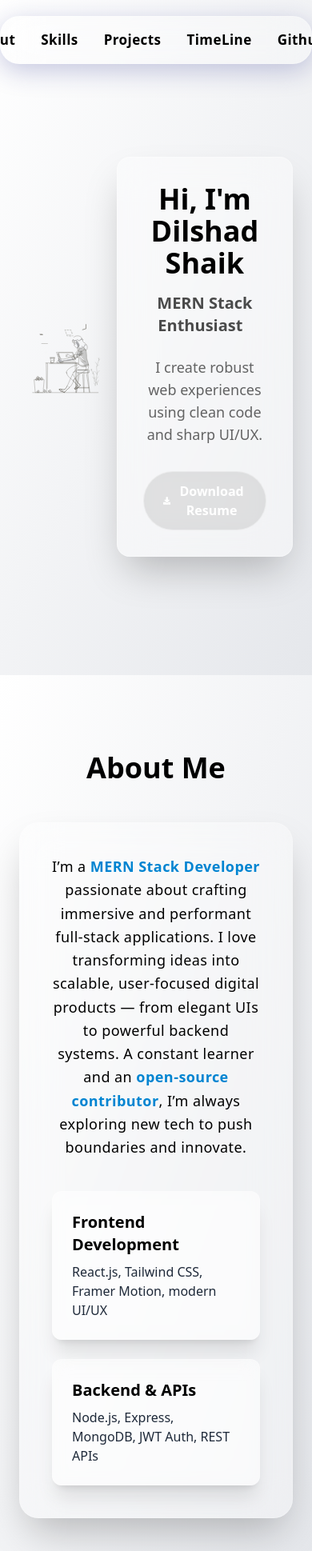
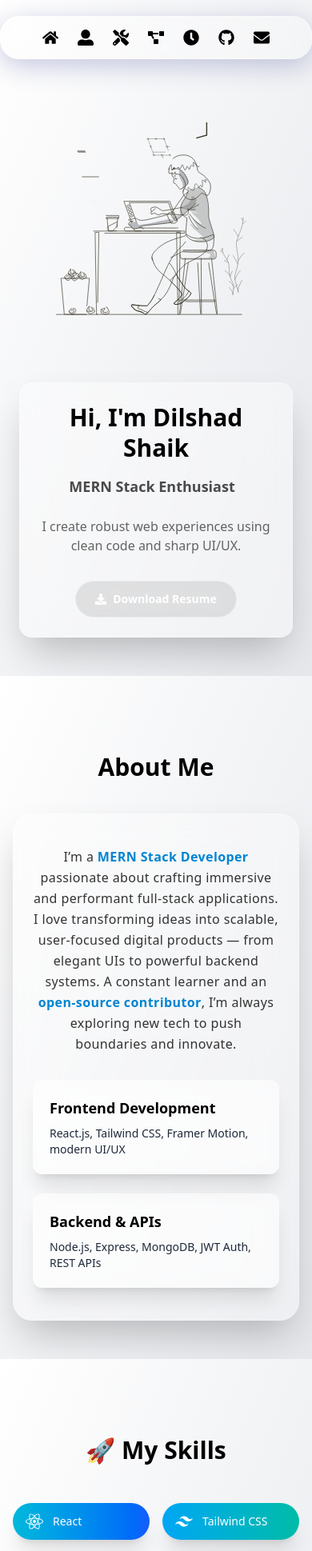
Before and after one commit to Dilshad-shaik-14/Myportfolio, a React (Vite) app: page / in a window 390 px wide. Shown: the top 1939 px of the page at 80% size. Built offline with nearby package versions, Linux system fonts and the light colour scheme; no server answers.

Commit message:
feat: Enhance portfolio pages with improved layout, icons, and animations

```diff
--- a/src/components/Navbar.jsx
+++ b/src/components/Navbar.jsx
@@ -1,6 +1,7 @@
 import { useEffect, useState } from "react";
 import { Link } from "react-scroll";
 import { motion } from "framer-motion";
+import { FaHome, FaUserAlt, FaTools, FaProjectDiagram, FaClock, FaGithub, FaEnvelope } from "react-icons/fa";
 
 export default function Navbar() {
   const [isScrolled, setIsScrolled] = useState(false);
@@ -13,7 +14,15 @@ export default function Navbar() {
     return () => window.removeEventListener("scroll", handleScroll);
   }, []);
 
-  const navItems = ["Home", "about", "skills", "projects", "TimeLine", "Github", "contact"];
+  const navItems = [
+    { id: "Home", icon: <FaHome />, label: "Home" },
+    { id: "about", icon: <FaUserAlt />, label: "About" },
+    { id: "skills", icon: <FaTools />, label: "Skills" },
+    { id: "projects", icon: <FaProjectDiagram />, label: "Projects" },
+    { id: "timeline", icon: <FaClock />, label: "Timeline" },
+    { id: "github", icon: <FaGithub />, label: "GitHub" },
+    { id: "contact", icon: <FaEnvelope />, label: "Contact" },
+  ];
 
   const navVariants = {
     hidden: { opacity: 0, y: -20 },
@@ -27,7 +36,9 @@ export default function Navbar() {
   return (
     <header
       className={`fixed top-0 left-0 w-full z-50 transition-all duration-500 ease-in-out ${
-        isScrolled ? "backdrop-blur-2xl bg-white/30 dark:bg-black/20 shadow-xl scale-[1.01]" : "bg-transparent"
+        isScrolled
+          ? "backdrop-blur-2xl bg-white/30 dark:bg-black/20 shadow-xl scale-[1.01]"
+          : "bg-transparent"
       }`}
     >
       <motion.nav
@@ -37,12 +48,11 @@ export default function Navbar() {
         className="max-w-6xl mx-auto px-6 py-4 mt-5 flex justify-center items-center rounded-3xl
         bg-white/20 dark:bg-white/5 backdrop-blur-xl border border-white/40 dark:border-white/10
         shadow-[0_8px_32px_rgba(31,38,135,0.25)] hover:shadow-[0_12px_48px_rgba(0,0,0,0.3)]"
-        style={{ border: "1px solid rgba(255, 255, 255, 0.2)" }}
       >
-        <ul className="flex space-x-8 md:space-x-12 text-[17px] font-semibold tracking-wide">
+        <ul className="flex space-x-6 md:space-x-10 text-[17px] font-semibold tracking-wide">
           {navItems.map((item, i) => (
             <motion.li
-              key={item}
+              key={item.id}
               custom={i}
               initial="hidden"
               animate="visible"
@@ -55,21 +65,20 @@ export default function Navbar() {
               className="cursor-pointer relative group"
             >
               <Link
-                to={item}
+                to={item.id}
                 smooth={true}
                 duration={500}
                 offset={-80}
+                spy={true}
                 activeClass="active-link"
-                spy={true}
-                className="capitalize text-black dark:text-white transition-colors"
+                className="flex flex-col md:flex-row items-center gap-1 capitalize text-black dark:text-white transition-colors"
               >
-                {item}
+                <span className="text-xl">{item.icon}</span>
+                <span className="hidden md:inline">{item.label}</span>
               </Link>
 
               {/* Underline animation */}
-              <span
-                className="absolute bottom-[-4px] left-0 w-0 h-[2px] bg-sky-500 group-hover:w-full transition-all duration-300"
-              />
+              <span className="absolute bottom-[-4px] left-0 w-0 h-[2px] bg-sky-500 group-hover:w-full transition-all duration-300" />
             </motion.li>
           ))}
         </ul>
--- a/src/pages/About.jsx
+++ b/src/pages/About.jsx
@@ -4,29 +4,31 @@ export default function About() {
   return (
     <section
       id="about"
-      className="pt-24 min-h-screen flex items-center justify-center px-6 md:px-16 py-12
+      className="pt-24 min-h-screen flex items-center justify-center px-4 sm:px-8 md:px-16 py-12
       bg-gradient-to-br from-white to-gray-200 dark:from-black dark:to-neutral-900
       text-black dark:text-white transition-colors duration-500 overflow-hidden"
     >
       <div className="max-w-6xl w-full">
+        {/* Heading */}
         <motion.h2
           initial={{ opacity: 0, y: -30 }}
           whileInView={{ opacity: 1, y: 0 }}
           transition={{ duration: 0.8 }}
           viewport={{ once: true }}
-          className="text-4xl md:text-5xl font-extrabold text-center mb-12"
+          className="text-3xl sm:text-4xl md:text-5xl font-extrabold text-center mb-10 sm:mb-12"
         >
           About Me
         </motion.h2>
 
+        {/* Description Box */}
         <motion.div
           initial={{ opacity: 0, y: 40 }}
           whileInView={{ opacity: 1, y: 0 }}
           transition={{ duration: 0.9 }}
           viewport={{ once: true }}
-          className="backdrop-blur-xl bg-white/30 dark:bg-white/10 border border-white/20 dark:border-white/10 rounded-3xl p-10 shadow-2xl transition-all duration-500 max-w-4xl mx-auto"
+          className="backdrop-blur-xl bg-white/30 dark:bg-white/10 border border-white/20 dark:border-white/10 rounded-3xl px-6 py-10 sm:p-10 shadow-2xl transition-all duration-500 max-w-4xl mx-auto"
         >
-          <p className="text-lg md:text-xl leading-relaxed tracking-wide text-center">
+          <p className="text-base sm:text-lg md:text-xl leading-relaxed tracking-wide text-center text-black/80 dark:text-white/80">
             I’m a <span className="font-semibold text-sky-600 dark:text-sky-400">MERN Stack Developer</span> passionate about
             crafting immersive and performant full-stack applications. I love transforming ideas into scalable, user-focused
             digital products — from elegant UIs to powerful backend systems. A constant learner and an
@@ -34,7 +36,8 @@ export default function About() {
             to push boundaries and innovate.
           </p>
 
-          <div className="mt-10 grid grid-cols-1 sm:grid-cols-2 gap-6">
+          {/* Skills Grid */}
+          <div className="mt-8 sm:mt-10 grid grid-cols-1 sm:grid-cols-2 gap-6">
             {[
               {
                 title: "Frontend Development",
@@ -44,17 +47,17 @@ export default function About() {
                 title: "Backend & APIs",
                 desc: "Node.js, Express, MongoDB, JWT Auth, REST APIs",
               },
-            ].map((card, index) => (
+            ].map((card) => (
               <motion.div
                 key={card.title}
                 whileHover={{ scale: 1.05 }}
                 transition={{ type: "spring", stiffness: 200 }}
-                className="bg-white/50 dark:bg-black/20 backdrop-blur-md border border-white/20 dark:border-white/10 rounded-xl p-6 shadow-xl hover:shadow-2xl transition-all"
+                className="bg-white/50 dark:bg-black/20 backdrop-blur-md border border-white/20 dark:border-white/10 rounded-xl p-5 sm:p-6 shadow-xl hover:shadow-2xl transition-all"
               >
-                <h3 className="text-xl font-bold mb-2">
-                  {card.title}
-                </h3>
-                <p className="text-gray-800 dark:text-gray-300">{card.desc}</p>
+                <h3 className="text-lg sm:text-xl font-bold mb-2">{card.title}</h3>
+                <p className="text-gray-800 dark:text-gray-300 text-sm sm:text-base">
+                  {card.desc}
+                </p>
               </motion.div>
             ))}
           </div>
--- a/src/pages/Hero.jsx
+++ b/src/pages/Hero.jsx
@@ -8,28 +8,18 @@ export default function Hero() {
   return (
     <section
       id="Home"
-      className="pt-24 min-h-screen flex items-center justify-center px-6 md:px-16 py-12
+      className="pt-24 min-h-screen flex flex-col-reverse md:flex-row items-center justify-center px-6 md:px-16 py-12
       bg-gradient-to-br from-white to-gray-200 dark:from-black dark:to-neutral-900
-      text-black dark:text-white transition-colors duration-500 overflow-hidden"
+      text-black dark:text-white transition-colors duration-500 overflow-hidden gap-10"
     >
-      {/* Lottie Animation */}
-      <motion.div
-        className="w-full md:w-1/2"
-        initial={{ opacity: 0, x: -40 }}
-        animate={{ opacity: 1, x: 0 }}
-        transition={{ duration: 1 }}
-      >
-        <Lottie animationData={animationData} loop={true} />
-      </motion.div>
-
       {/* Hero Content */}
       <motion.div
-        className="z-10 backdrop-blur-xl bg-white/40 dark:bg-white/10 p-8 rounded-2xl shadow-2xl text-center md:text-left w-full md:w-1/2 border border-white/30 dark:border-white/10 transition-all duration-300"
+        className="z-10 backdrop-blur-xl bg-white/40 dark:bg-white/10 p-6 md:p-8 rounded-2xl shadow-2xl text-center md:text-left w-full md:w-1/2 border border-white/30 dark:border-white/10 transition-all duration-300"
         initial={{ opacity: 0, x: 40 }}
         animate={{ opacity: 1, x: 0 }}
         transition={{ duration: 1 }}
       >
-        <h1 className="text-4xl md:text-6xl font-extrabold mb-4">
+        <h1 className="text-3xl sm:text-4xl md:text-5xl lg:text-6xl font-extrabold mb-4 leading-tight">
           Hi, I'm Dilshad Shaik
         </h1>
 
@@ -48,27 +38,37 @@ export default function Hero() {
           ]}
           wrapper="span"
           speed={50}
-          className="text-xl md:text-2xl font-semibold text-black/70 dark:text-white/70"
+          className="text-lg sm:text-xl md:text-2xl font-semibold text-black/70 dark:text-white/70"
           repeat={Infinity}
         />
 
-        <p className="mt-6 text-black/60 dark:text-white/60 text-lg">
+        <p className="mt-6 text-black/60 dark:text-white/60 text-base sm:text-lg">
           I create robust web experiences using clean code and sharp UI/UX.
         </p>
 
         <div className="mt-8">
           <a
             href="/DilshadShaik_Resume.pdf"
-             download="DilshadShaik_Resume.pdf"
-             target="_blank"
-              rel="noopener noreferrer"
-            className="inline-flex items-center gap-2 px-6 py-3 border border-white/40 dark:border-white/20 rounded-full font-semibold text-white dark:text-white
-              backdrop-blur-md bg-black/10 dark:bg-white/10 hover:bg-white hover:text-black transition-all duration-300"
+            download="DilshadShaik_Resume.pdf"
+            target="_blank"
+            rel="noopener noreferrer"
+            className="inline-flex items-center gap-2 px-6 py-3 text-sm sm:text-base border border-white/40 dark:border-white/20 rounded-full font-semibold text-white
+            backdrop-blur-md bg-black/10 dark:bg-white/10 hover:bg-white hover:text-black transition-all duration-300"
           >
             <FaDownload /> Download Resume
           </a>
         </div>
       </motion.div>
+
+      {/* Lottie Animation */}
+      <motion.div
+        className="w-full md:w-1/2 max-w-md md:max-w-full"
+        initial={{ opacity: 0, x: -40 }}
+        animate={{ opacity: 1, x: 0 }}
+        transition={{ duration: 1 }}
+      >
+        <Lottie animationData={animationData} loop={true} />
+      </motion.div>
     </section>
   );
 }
--- a/src/pages/Projects.jsx
+++ b/src/pages/Projects.jsx
@@ -6,6 +6,7 @@ import s4 from "../assets/s4.png";
 import s5 from "../assets/s5.png";
 import s6 from "../assets/s6.png";
 import React from "react";
+
 const projects = [
   {
     title: "YouTube+Twitter Hybrid App",
@@ -37,16 +38,16 @@ const projects = [
     img: s3,
     github: "https://github.com/Dilshad-shaik-14/ticktaktoe",
   },
-   {
+  {
     title: "GlassMorphism login page",
-    desc: "a simple login page with glassmorphism effect",
+    desc: "A simple login page with glassmorphism effect",
     stack: ["React", "tailwindCSS"],
     img: s4,
     github: "https://github.com/Dilshad-shaik-14/login_out",
   },
   {
-    title: "Cronicle Cave App",
-    desc: "React + Express CRUD app with authentication and filtering.",
+    title: "Password Saver",
+    desc: "React + Express CRUD app with localStorage password management.",
     stack: ["React", "Express", "MongoDB"],
     img: s6,
     github: "https://github.com/Dilshad-shaik-14/react_password",
@@ -57,30 +58,30 @@ export default function Projects() {
   return (
     <section
       id="projects"
-      className="relative z-10 px-6 pt-24 pb-32 md:px-16 bg-gradient-to-br from-white to-gray-100 dark:from-black dark:to-neutral-900 text-black dark:text-white overflow-hidden"
+      className="relative z-10 px-4 sm:px-6 md:px-16 pt-24 pb-32 bg-gradient-to-br from-white to-gray-100 dark:from-black dark:to-neutral-900 text-black dark:text-white"
     >
       <motion.h2
         initial={{ opacity: 0, y: 40 }}
         whileInView={{ opacity: 1, y: 0 }}
         transition={{ duration: 0.8 }}
-        className="text-4xl font-extrabold mb-20 text-center"
+        className="text-3xl sm:text-4xl font-extrabold mb-20 text-center"
       >
-        Projects
+        🚀 Projects
       </motion.h2>
 
-      <div className="grid grid-cols-1 md:grid-cols-2 xl:grid-cols-3 gap-12">
+      <div className="grid grid-cols-1 sm:grid-cols-2 xl:grid-cols-3 gap-10 md:gap-12">
         {projects.map((project, idx) => (
           <motion.div
             key={idx}
-            whileHover={{ scale: 1.03, rotate: 0.3 }}
+            whileHover={{ scale: 1.03 }}
             initial={{ opacity: 0, y: 60 }}
             whileInView={{ opacity: 1, y: 0 }}
-            transition={{ duration: 0.6, delay: idx * 0.2 }}
+            transition={{ duration: 0.6, delay: idx * 0.15 }}
             viewport={{ once: true }}
             className="bg-white/10 dark:bg-white/5 backdrop-blur-lg rounded-3xl shadow-xl p-4 overflow-hidden border border-white/10 group relative"
           >
-            {/* Project Image */}
-            <div className="rounded-xl overflow-hidden h-44 mb-4 relative">
+            {/* Image */}
+            <div className="rounded-xl overflow-hidden h-44 sm:h-48 mb-4 relative">
               <img
                 src={project.img}
                 alt={project.title}
@@ -89,13 +90,13 @@ export default function Projects() {
               <div className="absolute inset-0 bg-black/20 group-hover:bg-black/10 transition duration-500" />
             </div>
 
-            {/* Project Content */}
+            {/* Content */}
             <div className="px-2">
-              <h3 className="text-lg font-semibold mb-1">{project.title}</h3>
-              <p className="text-sm mb-3 text-gray-700 dark:text-gray-300">
+              <h3 className="text-lg sm:text-xl font-semibold mb-1">{project.title}</h3>
+              <p className="text-sm sm:text-base mb-3 text-gray-700 dark:text-gray-300">
                 {project.desc}
               </p>
-              <div className="flex flex-wrap gap-2 mb-4 text-xs">
+              <div className="flex flex-wrap gap-2 mb-4 text-xs sm:text-sm">
                 {project.stack.map((tech) => (
                   <span
                     key={tech}
@@ -110,6 +111,7 @@ export default function Projects() {
                   <a
                     href={project.live}
                     target="_blank"
+                    rel="noopener noreferrer"
                     className="text-sky-600 dark:text-sky-300 hover:underline"
                   >
                     🔗 Live
@@ -118,6 +120,7 @@ export default function Projects() {
                 <a
                   href={project.github}
                   target="_blank"
+                  rel="noopener noreferrer"
                   className="text-gray-600 dark:text-gray-300 hover:underline"
                 >
                   💻 GitHub
@@ -125,7 +128,7 @@ export default function Projects() {
               </div>
             </div>
 
-            {/* Optional Glow Effect on Hover */}
+            {/* Glow */}
             <div className="absolute top-0 left-0 w-full h-full opacity-0 group-hover:opacity-10 transition duration-500 bg-gradient-to-br from-purple-400 via-sky-400 to-transparent blur-2xl rounded-3xl z-[-1]" />
           </motion.div>
         ))}
--- a/src/pages/Skills.jsx
+++ b/src/pages/Skills.jsx
@@ -35,7 +35,7 @@ export default function Skills() {
   return (
     <section
       id="skills"
-      className="min-h-screen pt-24 pb-20 px-6 md:px-16 bg-gradient-to-br from-white to-gray-200 dark:from-black dark:to-neutral-900 text-black dark:text-white transition-colors duration-500"
+      className="min-h-screen pt-24 pb-20 px-4 sm:px-6 md:px-16 bg-gradient-to-br from-white to-gray-200 dark:from-black dark:to-neutral-900 text-black dark:text-white"
     >
       <motion.div
         initial={{ opacity: 0, y: 40 }}
@@ -44,15 +44,17 @@ export default function Skills() {
         transition={{ duration: 0.8 }}
         className="max-w-7xl mx-auto text-center"
       >
-        <h2 className="text-4xl md:text-5xl font-bold mb-12">My Skills</h2>
+        <h2 className="text-3xl sm:text-4xl md:text-5xl font-bold mb-12">
+          🚀 My Skills
+        </h2>
 
-        <div className="grid grid-cols-1 sm:grid-cols-2 md:grid-cols-3 xl:grid-cols-4 gap-6">
+        <div className="grid grid-cols-2 sm:grid-cols-3 md:grid-cols-4 xl:grid-cols-5 gap-4 sm:gap-6 md:gap-8">
           {skills.map(({ icon, label, color }) => (
             <motion.div
               key={label}
-              whileHover={{ scale: 1.06, rotate: 0.5 }}
-              transition={{ type: "spring", stiffness: 250 }}
-              className={`flex items-center gap-4 px-6 py-4 rounded-3xl shadow-xl text-white font-medium text-base backdrop-blur-xl bg-gradient-to-r ${color} transition-all duration-300`}
+              whileHover={{ scale: 1.07, rotate: 0.5 }}
+              transition={{ type: "spring", stiffness: 300 }}
+              className={`flex items-center gap-3 sm:gap-4 px-4 sm:px-6 py-3 sm:py-4 rounded-3xl shadow-xl text-white font-medium text-sm sm:text-base backdrop-blur-xl bg-gradient-to-r ${color} transition-all duration-300`}
             >
               <div className="text-white">{icon}</div>
               <span className="whitespace-nowrap">{label}</span>
--- a/src/pages/Timeline.jsx
+++ b/src/pages/Timeline.jsx
@@ -1,56 +1,61 @@
 import { motion, useAnimation } from "framer-motion";
 import { useEffect } from "react";
 import { useInView } from "react-intersection-observer";
-import { FaCode, FaProjectDiagram, FaCertificate, FaGoogle } from "react-icons/fa";
+import {
+  FaCode,
+  FaProjectDiagram,
+  FaCertificate,
+  FaGoogle,
+} from "react-icons/fa";
 
 const timeline = [
   {
     year: "2020–2022",
-    event: "Started My Tech Journey with Latex,html, CSS, and JavaScript",
+    event: "Started My Tech Journey with LaTeX, HTML, CSS, and JavaScript",
     description:
       "Began my programming journey with LaTeX for academic writing, then transitioned to web development with HTML, CSS, and JavaScript.",
-    icon: <FaCode className="text-blue-500 text-lg" />
+    icon: <FaCode className="text-blue-500 text-lg" />,
   },
   {
     year: "2023",
-    event: "started my engineering in Computer Science by learning C, C++, and Python",
-    description:" Developed a strong foundation in programming languages C, C++, and Python, enhancing my problem-solving skills and algorithmic thinking.",
-    icon: <FaCode className="text-purple-500 text-lg" />
-
+    event: "Started Engineering in CSE with C, C++, and Python",
+    description:
+      "Developed a strong foundation in programming languages C, C++, and Python, enhancing my problem-solving skills and algorithmic thinking.",
+    icon: <FaCode className="text-purple-500 text-lg" />,
   },
   {
     year: "2024",
-    event: "started building react applications",
+    event: "Built React Applications",
     description:
       "Dived into React.js, mastering component-based architecture and state management to create dynamic web applications.",
-    icon: <FaProjectDiagram className="text-green-500 text-lg" />
+    icon: <FaProjectDiagram className="text-green-500 text-lg" />,
   },
   {
     year: "2024",
     event: "Contributed to Open Source Projects",
     description:
       "Became an active open-source contributor, collaborating on various projects to enhance my skills and give back to the community.",
-    icon: <FaCode className="text-yellow-500 text-lg" />
+    icon: <FaCode className="text-yellow-500 text-lg" />,
   },
   {
     year: "2024",
     event: "Completed Full Stack Development",
     description:
-      "Successfully completed a comprehensive full-stack development , gaining expertise in both frontend and backend technologies.",
-    icon: <FaCertificate className="text-orange-500 text-lg" />
+      "Successfully completed a comprehensive full-stack development program, gaining expertise in both frontend and backend technologies.",
+    icon: <FaCertificate className="text-orange-500 text-lg" />,
   },
   {
     year: "2025",
     event: "Google Summer of Code Proposal – Plone",
     description:
-      "Proposed UI/UX improvements to Volto for Plone Foundation showcasing open-source collaboration. ranked 1 in the top 10% of applicants but unfortunately not selected.",
-    icon: <FaGoogle className="text-red-500 text-lg" />
-  }
+      "Proposed UI/UX improvements to Volto for Plone Foundation. Ranked in top 10% of applicants, showcasing open-source dedication.",
+    icon: <FaGoogle className="text-red-500 text-lg" />,
+  },
 ];
 
 export default function TimelinePage() {
   const controls = useAnimation();
-  const [ref, inView] = useInView({ triggerOnce: false, threshold: 0.15 });
+  const [ref, inView] = useInView({ triggerOnce: false, threshold: 0.1 });
 
   useEffect(() => {
     if (inView) controls.start("visible");
@@ -59,7 +64,7 @@ export default function TimelinePage() {
   return (
     <section
       id="TimeLine"
-      className="pt-24 min-h-screen px-6 md:px-16 py-12
+      className="pt-24 min-h-screen px-4 sm:px-6 md:px-12 lg:px-24 pb-20
       bg-gradient-to-br from-white to-gray-200 dark:from-black dark:to-neutral-900
       text-black dark:text-white transition-colors duration-500 overflow-hidden"
     >
@@ -67,60 +72,61 @@ export default function TimelinePage() {
         initial={{ opacity: 0, y: 50 }}
         animate={{ opacity: 1, y: 0 }}
         transition={{ duration: 0.7 }}
-        className="text-4xl font-bold text-center mb-16"
+        className="text-3xl sm:text-4xl font-bold text-center mb-16"
       >
         My Journey
       </motion.h2>
 
-      <div className="relative max-w-4xl mx-auto">
-        {/* vertical glowing line */}
+      <div className="relative max-w-6xl mx-auto">
+        {/* Vertical Glowing Line */}
         <motion.div
           initial={{ height: 0 }}
           animate={{ height: inView ? "100%" : 0 }}
           transition={{ duration: 2, ease: "easeInOut" }}
-          className="absolute left-1/2 transform -translate-x-1 w-1 bg-gradient-to-b from-sky-500 via-blue-400 to-sky-600 dark:from-sky-300 dark:via-blue-400 dark:to-blue-500 shadow-[0_0_20px_rgba(56,189,248,0.7)] rounded-full z-0"
+          className="hidden md:block absolute left-1/2 transform -translate-x-1 w-1 bg-gradient-to-b from-sky-500 via-blue-400 to-sky-600 dark:from-sky-300 dark:via-blue-400 dark:to-blue-500 shadow-[0_0_20px_rgba(56,189,248,0.7)] rounded-full z-0"
         />
 
-        <div ref={ref} className="relative z-10">
+        <div ref={ref} className="relative z-10 space-y-16">
           {timeline.map((item, index) => {
             const isLeft = index % 2 === 0;
+
             return (
               <motion.div
                 key={index}
                 initial={{ opacity: 0, x: isLeft ? -60 : 60 }}
                 whileInView={{ opacity: 1, x: 0 }}
                 viewport={{ once: true }}
-                transition={{ duration: 0.6, delay: index * 0.3 }}
-                className={`relative mb-16 w-full md:w-1/2 px-4 ${
-                  isLeft ? "ml-0 md:ml-0 md:pr-10 md:mr-auto" : "ml-auto md:pl-10 md:mr-0"
+                transition={{ duration: 0.6, delay: index * 0.2 }}
+                className={`relative flex flex-col md:flex-row items-center md:items-start ${
+                  isLeft ? "md:justify-start" : "md:justify-end"
                 }`}
               >
                 {/* Dot with Icon */}
                 <motion.span
                   initial={{ scale: 0 }}
                   whileInView={{ scale: 1 }}
-                  transition={{ duration: 0.5, delay: index * 0.3 }}
-                  className="absolute top-4 left-1/2 transform -translate-x-1/2 w-10 h-10 rounded-full bg-white dark:bg-gray-900 border-2 border-blue-500 z-10 flex items-center justify-center shadow-lg"
+                  transition={{ duration: 0.5, delay: index * 0.2 }}
+                  className="absolute top-0 md:top-4 left-1/2 md:left-1/2 transform -translate-x-1/2 w-10 h-10 rounded-full bg-white dark:bg-gray-900 border-2 border-blue-500 z-10 flex items-center justify-center shadow-xl"
                 >
                   {item.icon}
                 </motion.span>
 
-                {/* Card */}
-                <motion.div
-                  initial={{ opacity: 0, y: 50 }}
-                  whileInView={{ opacity: 1, y: 0 }}
-                  viewport={{ once: true }}
-                  transition={{ duration: 0.6, delay: index * 0.3 }}
-                  className="mt-6 p-6 rounded-2xl bg-white/30 dark:bg-white/10 backdrop-blur-lg shadow-xl border border-white/20 hover:scale-[1.03] transform transition duration-300"
+                {/* Timeline Card */}
+                <div
+                  className={`mt-10 md:mt-0 md:max-w-[47%] p-6 rounded-2xl
+                  bg-white/30 dark:bg-white/10 backdrop-blur-lg shadow-xl border border-white/20
+                  hover:scale-[1.03] transition duration-300 ${
+                    isLeft ? "md:mr-auto" : "md:ml-auto"
+                  }`}
                 >
                   <h4 className="text-sm font-semibold text-blue-600 dark:text-blue-300 mb-1">
                     {item.year}
                   </h4>
-                  <h5 className="text-xl font-bold mb-2">{item.event}</h5>
+                  <h5 className="text-lg sm:text-xl font-bold mb-2">{item.event}</h5>
                   <p className="text-sm text-gray-700 dark:text-gray-300 leading-relaxed">
                     {item.description}
                   </p>
-                </motion.div>
+                </div>
               </motion.div>
             );
           })}
```
Also changed, not shown: src/pages/Contact.jsx (+15 -14 lines), src/pages/Github.jsx (+34 -20 lines).
